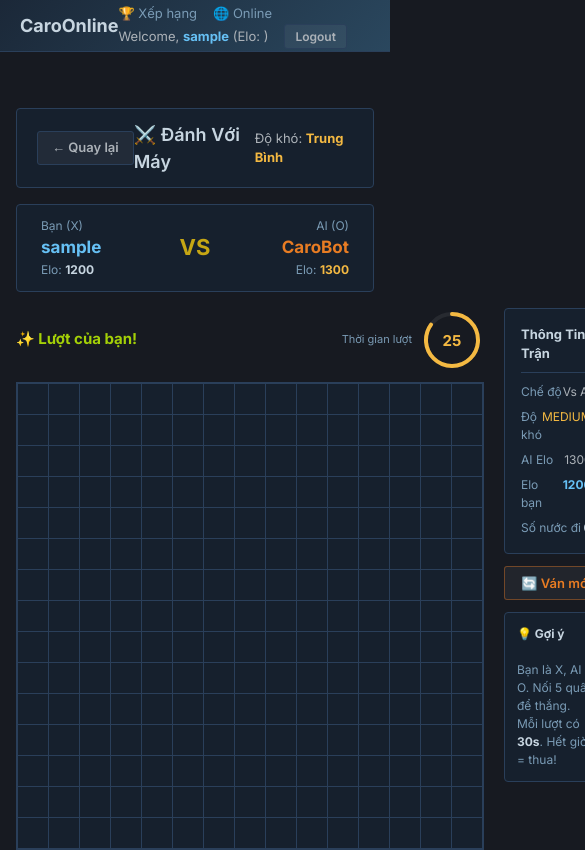
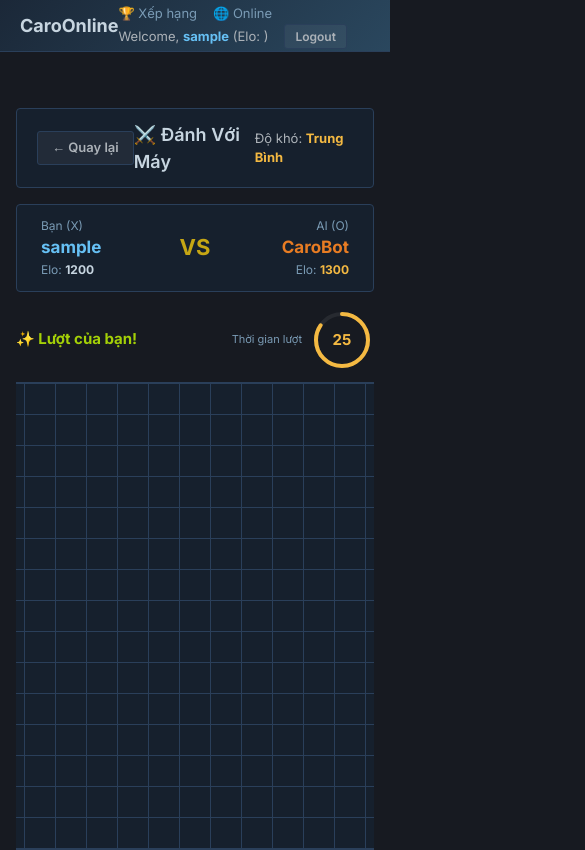
Before and after one commit to churongcon123-gif/CaroOffline, a React app in the folder frontend/: page /play-ai in a window 390 px wide. Shown: the top 850 px of the page, 585 px wide, since content can reach past the window. Built offline with nearby package versions, Linux system fonts and the light colour scheme; no server answers; sample sign-in values are in the browser's storage; the HTML template or start-up script is replaced by a standard one; a web font is replaced by a local one.

Commit message:
feat: responsive mobile layout using flexbox wrapping and scrollable board containers

```diff
--- a/frontend/src/pages/GameRoom/index.jsx
+++ b/frontend/src/pages/GameRoom/index.jsx
@@ -237,10 +237,10 @@ const GameRoom = () => {
       </div>
 
       {/* Main Grid */}
-      <div style={{ display: 'grid', gridTemplateColumns: 'min-content 280px', gap: '16px' }}>
+      <div style={{ display: 'flex', gap: '16px', flexWrap: 'wrap', justifyContent: 'center' }}>
 
         {/* Left: Board */}
-        <div style={{ display: 'flex', flexDirection: 'column' }}>
+        <div style={{ display: 'flex', flexDirection: 'column', flex: '1 1 450px', maxWidth: '100%', alignItems: 'center' }}>
 
           {/* Turn / Result indicator */}
           <div style={{ marginBottom: '10px', minHeight: '38px', display: 'flex', alignItems: 'center', justifyContent: 'space-between', gap: '12px' }}>
@@ -268,12 +268,14 @@ const GameRoom = () => {
             )}
           </div>
 
+          <div style={{ maxWidth: '100%', overflowX: 'auto', width: '100%', display: 'flex', justifyContent: 'center', paddingBottom: '10px' }}>
             <Board
               board={room.board}
               onCellClick={handleCellClick}
               disabled={over || room.status !== 'playing' || !isMyTurn || amISpectator}
               winCells={room.winningCells || []}
             />
+          </div>
 
           {/* Rematch */}
           {over && !amISpectator && (
@@ -303,7 +305,7 @@ const GameRoom = () => {
         </div>
 
         {/* Right: Chat */}
-        <div style={{ background: 'var(--steam-card-bg)', borderRadius: '4px', border: '1px solid var(--steam-border)', display: 'flex', flexDirection: 'column', height: '620px' }}>
+        <div style={{ flex: '1 1 280px', minWidth: '280px', background: 'var(--steam-card-bg)', borderRadius: '4px', border: '1px solid var(--steam-border)', display: 'flex', flexDirection: 'column', height: '620px' }}>
           <div style={{ padding: '10px 14px', background: 'rgba(0,0,0,0.2)', borderBottom: '1px solid var(--steam-border)', fontWeight: 'bold', fontSize: '13px', display: 'flex', alignItems: 'center', gap: '6px' }}>
             💬 Chat phòng
             {room.spectators?.length > 0 && (
--- a/frontend/src/pages/PlayVsAI/index.jsx
+++ b/frontend/src/pages/PlayVsAI/index.jsx
@@ -190,9 +190,9 @@ const PlayVsAI = () => {
       </div>
 
       {/* Main */}
-      <div style={{ display: 'flex', gap: '20px' }}>
+      <div style={{ display: 'flex', gap: '20px', flexWrap: 'wrap', justifyContent: 'center' }}>
         {/* Board area */}
-        <div style={{ display: 'flex', flexDirection: 'column', alignItems: 'center' }}>
+        <div style={{ display: 'flex', flexDirection: 'column', alignItems: 'center', maxWidth: '100%' }}>
           {/* Status + timer bar */}
           <div style={{ display: 'flex', alignItems: 'center', gap: '16px', marginBottom: '10px', width: '100%', justifyContent: 'space-between' }}>
             <div style={{ fontSize: '15px', fontWeight: 'bold', color: statusMsg.color }}>
@@ -211,8 +211,10 @@ const PlayVsAI = () => {
             )}
           </div>
 
-          <Board board={board} onCellClick={handleCellClick}
-            disabled={over || turn !== 'player' || isAIThinking} winCells={winCells} />
+          <div style={{ maxWidth: '100%', overflowX: 'auto', width: '100%', display: 'flex', justifyContent: 'center', paddingBottom: '10px' }}>
+            <Board board={board} onCellClick={handleCellClick}
+              disabled={over || turn !== 'player' || isAIThinking} winCells={winCells} />
+          </div>
         </div>
 
         {/* Side panel */}
```
Lines whose indentation alone changed are shown as unchanged.
